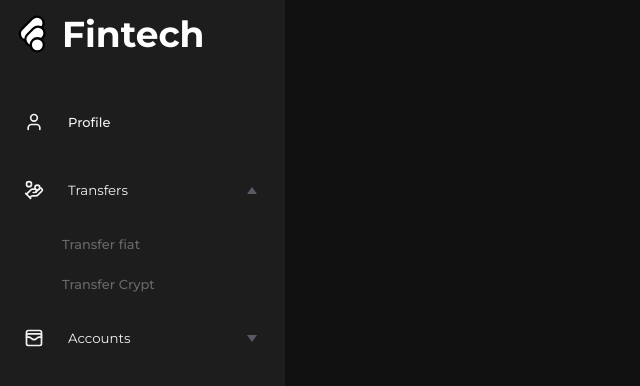
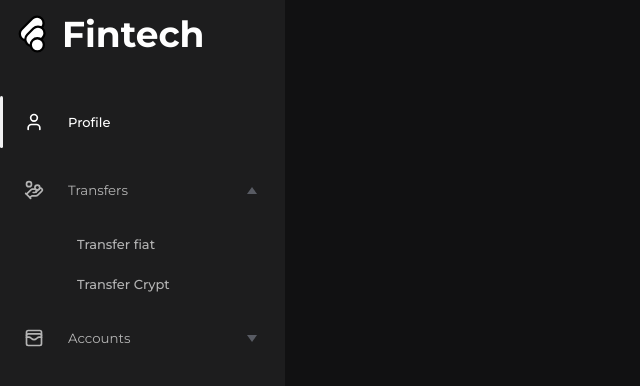
Before and after one commit to DimaRudnevAlex/fintech-ui, a Next.js app: page /profile in a window 1280 px wide. Both pictures are taken after a click on the button "Transfers". Shown: the top 386 px of the page, without its empty margins (0-640 px from the left). Built offline with nearby package versions, Linux system fonts and the light colour scheme.

Commit message:
feat: indication aside-bar - Индикация для бокового меню

```diff
--- a/app/(core)/widgets/side-menu/index.tsx
+++ b/app/(core)/widgets/side-menu/index.tsx
@@ -53,15 +53,27 @@ const SideMenu: React.FC = () => {
           Icon={<HandCoins />}
           extended={extended}
         >
-          <SublistItem label={'Transfer fiat'} href={ROUTES.TRANSFERS_FIAT} />
-          <SublistItem label={'Transfer Crypt'} href={ROUTES.TRANSFERS_CRYPT} />
+          <SublistItem
+            label={'Transfer fiat'}
+            href={ROUTES.TRANSFERS_FIAT}
+            extended={extended}
+          />
+          <SublistItem
+            label={'Transfer Crypt'}
+            href={ROUTES.TRANSFERS_CRYPT}
+            extended={extended}
+          />
         </AsideNestedItem>
         <AsideNestedItem
           label={'Accounts'}
           Icon={<WalletCards />}
           extended={extended}
         >
-          <SublistItem label={'Accounts fiat'} href={ROUTES.ACCOUNTS} />
+          <SublistItem
+            label={'Accounts fiat'}
+            href={ROUTES.ACCOUNTS}
+            extended={extended}
+          />
         </AsideNestedItem>
       </ul>
     </motion.aside>
--- a/app/(core)/widgets/side-menu/parts/nested-item/index.tsx
+++ b/app/(core)/widgets/side-menu/parts/nested-item/index.tsx
@@ -1,6 +1,8 @@
-import { useState } from 'react';
+import { Children, useState } from 'react';
+import { usePathname } from 'next/navigation';
 
-import { AnimatePresence, motion, Variants } from 'framer-motion';
+import { clsx } from 'clsx';
+import { motion, Variants } from 'framer-motion';
 
 import { AsideNestedItemProps } from './model/types';
 
@@ -10,12 +12,12 @@ const childListVariants: Variants = {
   open: {
     opacity: 1,
     height: 'auto',
-    transition: { staggerChildren: 0.06, when: 'beforeChildren' },
+    transition: { staggerChildren: 0.1, when: 'beforeChildren' },
   },
   collapsed: {
     opacity: 0,
     height: 0,
-    transition: { staggerChildren: 0.05, when: 'afterChildren' },
+    transition: { staggerChildren: 0.1, when: 'afterChildren' },
   },
 };
 
@@ -25,26 +27,44 @@ const AsideNestedItem: React.FC<AsideNestedItemProps> = ({
   children,
   extended,
 }) => {
-  const [open, setOpen] = useState<boolean>(false);
+  const pathname = usePathname();
+
+  const hasActiveChild = Children.toArray(children).some(
+    (child: any) => child.props?.href === pathname,
+  );
+
+  const [open, setOpen] = useState<boolean>(hasActiveChild);
 
   return (
     <li className={styles.root}>
-      <button onClick={() => setOpen((v) => !v)} className={styles.item}>
+      <button
+        onClick={() => setOpen((v) => !v)}
+        className={clsx(styles.item, hasActiveChild && styles.active)}
+      >
+        {hasActiveChild && (
+          <motion.span
+            layoutId="aside-active-indicator"
+            className="verticalIndicator"
+            transition={{ type: 'spring', stiffness: 500, damping: 30 }}
+          />
+        )}
+
         {Icon && <div className={styles.icon}>{Icon}</div>}
 
-        <AnimatePresence initial={false}>
-          {extended && (
-            <motion.span
-              className={styles.text}
-              initial={{ opacity: 0, x: -6 }}
-              animate={{ opacity: 1, x: 0 }}
-              exit={{ opacity: 0, x: -6 }}
-              transition={{ duration: 0.2, ease: 'easeOut' }}
-            >
-              {label}
-            </motion.span>
-          )}
-        </AnimatePresence>
+        <motion.span
+          className={styles.text}
+          initial={false}
+          animate={{
+            opacity: extended ? 1 : 0,
+            x: extended ? 0 : -6,
+          }}
+          transition={{
+            duration: extended ? 0.15 : 0.05,
+            ease: 'easeOut',
+          }}
+        >
+          {label}
+        </motion.span>
 
         <motion.span
           className={styles.arrow}
@@ -54,12 +74,11 @@ const AsideNestedItem: React.FC<AsideNestedItemProps> = ({
             opacity: extended ? 1 : 0,
           }}
           exit={{ opacity: 0 }}
-          transition={{ duration: 0.2, ease: 'easeOut' }}
+          transition={{ duration: extended ? 0.15 : 0.05, ease: 'easeOut' }}
         />
       </button>
 
       <motion.ul
-        className={styles.sublist}
         variants={childListVariants}
         initial="collapsed"
         animate={open && extended ? 'open' : 'collapsed'}
--- a/app/(core)/widgets/side-menu/parts/nested-item/styles.module.scss
+++ b/app/(core)/widgets/side-menu/parts/nested-item/styles.module.scss
@@ -1,7 +1,6 @@
 .root {
   width: 100%;
   position: relative;
-
 }
 
 .item {
@@ -9,11 +8,11 @@
   display: flex;
   width: 100%;
   align-items: center;
-  color: var(--colors--neutral--200);
+  transition: color 0.2s ease;
+  color: var(--colors--neutral--400);
   cursor: pointer;
 
   &:hover {
-    background-color: var(--colors--neutral--500);
     color: var(--color-white);
   }
 }
@@ -42,6 +41,6 @@
   border-color: rgb(128 134 145 / 60%) transparent transparent;
 }
 
-.sublist {
-  overflow: hidden;
+.active {
+  color: var(--color-white);
 }
--- a/app/(core)/widgets/side-menu/parts/single-item/index.tsx
+++ b/app/(core)/widgets/side-menu/parts/single-item/index.tsx
@@ -1,5 +1,9 @@
+'use client';
+
 import Link from 'next/link';
+import { usePathname } from 'next/navigation';
 
+import { clsx } from 'clsx';
 import { AnimatePresence, motion } from 'framer-motion';
 
 import { AsideSingleItemProps } from './model/types';
@@ -11,9 +15,24 @@ const AsideSingleItem: React.FC<AsideSingleItemProps> = ({
   href,
   Icon,
   extended,
-}) => (
-  <li>
-    <Link href={href} className={styles.item}>
+}) => {
+  const pathname = usePathname();
+  const isActive = pathname === href;
+
+  return (
+    <li className={styles.root}>
+      <Link
+        href={href}
+        className={clsx(styles.item, isActive && styles.active)}
+      >
+        {isActive && (
+          <motion.span
+            layoutId="aside-active-indicator"
+            className="verticalIndicator"
+            transition={{ type: 'spring', stiffness: 500, damping: 30 }}
+          />
+        )}
+
         {Icon && <div className={styles.icon}>{Icon}</div>}
 
         <AnimatePresence initial={false}>
@@ -32,5 +51,6 @@ const AsideSingleItem: React.FC<AsideSingleItemProps> = ({
       </Link>
     </li>
   );
+};
 
 export default AsideSingleItem;
--- a/app/(core)/widgets/side-menu/parts/single-item/styles.module.scss
+++ b/app/(core)/widgets/side-menu/parts/single-item/styles.module.scss
@@ -1,11 +1,15 @@
+.root {
+  position: relative;
+}
+
 .item {
+  position: relative;
   display: flex;
   align-items: center;
-  transition: 0.2s;
-  color: var(--colors--neutral--200);
+  transition: color 0.2s ease;
+  color: var(--colors--neutral--400);
 
   &:hover {
-    background-color: var(--colors--neutral--500);
     color: var(--color-white);
   }
 }
@@ -30,3 +34,7 @@
   line-height: 18px;
   white-space: nowrap;
 }
+
+.active {
+  color: var(--color-white);
+}
--- a/app/(core)/widgets/side-menu/parts/sublist-item/index.tsx
+++ b/app/(core)/widgets/side-menu/parts/sublist-item/index.tsx
@@ -10,20 +10,27 @@ import { SublistItemProps } from './model/types';
 
 import styles from './styles.module.scss';
 
-const SublistItem: React.FC<SublistItemProps> = ({ label, href }) => {
+const SublistItem: React.FC<SublistItemProps> = ({ label, href, extended }) => {
   const pathname = usePathname();
   const isActive = pathname === href;
 
   return (
     <motion.li
+      layout="position"
       className={clsx(styles.item, isActive && styles.active)}
-      initial={{ opacity: 0, x: -4 }}
-      animate={{ opacity: 1, x: 0 }}
-      transition={{ duration: 0.2, ease: 'easeOut' }}
+      initial={false}
+      animate={{
+        opacity: extended ? 1 : 0,
+        x: extended ? 0 : -4,
+      }}
+      transition={{
+        duration: extended ? 0.15 : 0.05,
+        ease: 'easeOut',
+      }}
     >
       {isActive && (
         <motion.span
-          layoutId="active-sublist-indicator"
+          layoutId="active-sublist-dot"
           className={styles.indicator}
           transition={{ type: 'spring', stiffness: 500, damping: 30 }}
         />
--- a/app/(core)/widgets/side-menu/parts/sublist-item/model/types.ts
+++ b/app/(core)/widgets/side-menu/parts/sublist-item/model/types.ts
@@ -1,4 +1,5 @@
 export interface SublistItemProps {
   label: string;
   href: string;
+  extended: boolean;
 }
--- a/app/(core)/widgets/side-menu/parts/sublist-item/styles.module.scss
+++ b/app/(core)/widgets/side-menu/parts/sublist-item/styles.module.scss
@@ -2,21 +2,20 @@
   display: flex;
   align-items: center;
   position: relative;
-  color: var(--colors--neutral--500);
+  color: var(--colors--neutral--400);
   min-height: 40px;
   padding-left: 62px;
   font-weight: 500;
+  transition: color 0.2s ease;
 
   &:hover {
-    background-color: var(--colors--neutral--500);
     color: var(--color-white);
-
   }
 }
 
 .link {
   width: 100%;
-  padding: 10px 10px 10px 0;
+  padding: 10px 10px 10px 15px;
   white-space: nowrap;
 }
 
@@ -26,18 +25,9 @@
   width: 6px;
   height: 6px;
   border-radius: 50%;
-  background-color: var(--colors--neutral--700);
+  background-color: var(--color-white);
 }
 
 .active {
-  background-color: var(--colors--neutral--500);
   color: var(--color-white);
 }
-
-:global(.extended) {
-  .item a {
-    visibility: visible;
-    opacity: 1;
-    transform: translateX(0);
-  }
-}
--- a/app/(core)/widgets/side-menu/parts/top/index.tsx
+++ b/app/(core)/widgets/side-menu/parts/top/index.tsx
@@ -1,6 +1,6 @@
 import Link from 'next/link';
 
-import { AnimatePresence, motion } from 'framer-motion';
+import { motion } from 'framer-motion';
 
 import Logo from '@/(shared)/components/logo';
 import Heading from '@/(shared)/components/typography/heading';
@@ -12,19 +12,21 @@ import styles from './styles.module.scss';
 const AsideTop: React.FC<AsideTopProps> = ({ extended }) => (
   <Link className={styles.top} href="/">
     <Logo className={styles.icon} />
-    <AnimatePresence initial={false}>
-      {extended && (
-        <motion.div
-          initial={{ opacity: 0, x: -6 }}
-          animate={{ opacity: 1, x: 0 }}
-          exit={{ opacity: 0, x: -6 }}
-          transition={{ duration: 0.2, ease: 'easeOut' }}
-          className={styles.title}
-        >
-          <Heading variant="h1">Fintech</Heading>
-        </motion.div>
-      )}
-    </AnimatePresence>
+
+    <motion.div
+      className={styles.title}
+      initial={false}
+      animate={{
+        opacity: extended ? 1 : 0,
+        x: extended ? 0 : -6,
+      }}
+      transition={{
+        duration: extended ? 0.15 : 0.05,
+        ease: 'easeOut',
+      }}
+    >
+      <Heading variant="h1">Fintech</Heading>
+    </motion.div>
   </Link>
 );
 
--- a/app/(shared)/styles/globals.css
+++ b/app/(shared)/styles/globals.css
@@ -103,3 +103,13 @@ table {
         transform: rotate(360deg);
     }
 }
+
+.verticalIndicator {
+    position: absolute;
+    left: 0;
+    top: 8px;
+    bottom: 8px;
+    width: 3px;
+    border-radius: 2px;
+    background-color: var(--colors--neutral--200);
+}
```
Lines whose indentation alone changed are shown as unchanged.
